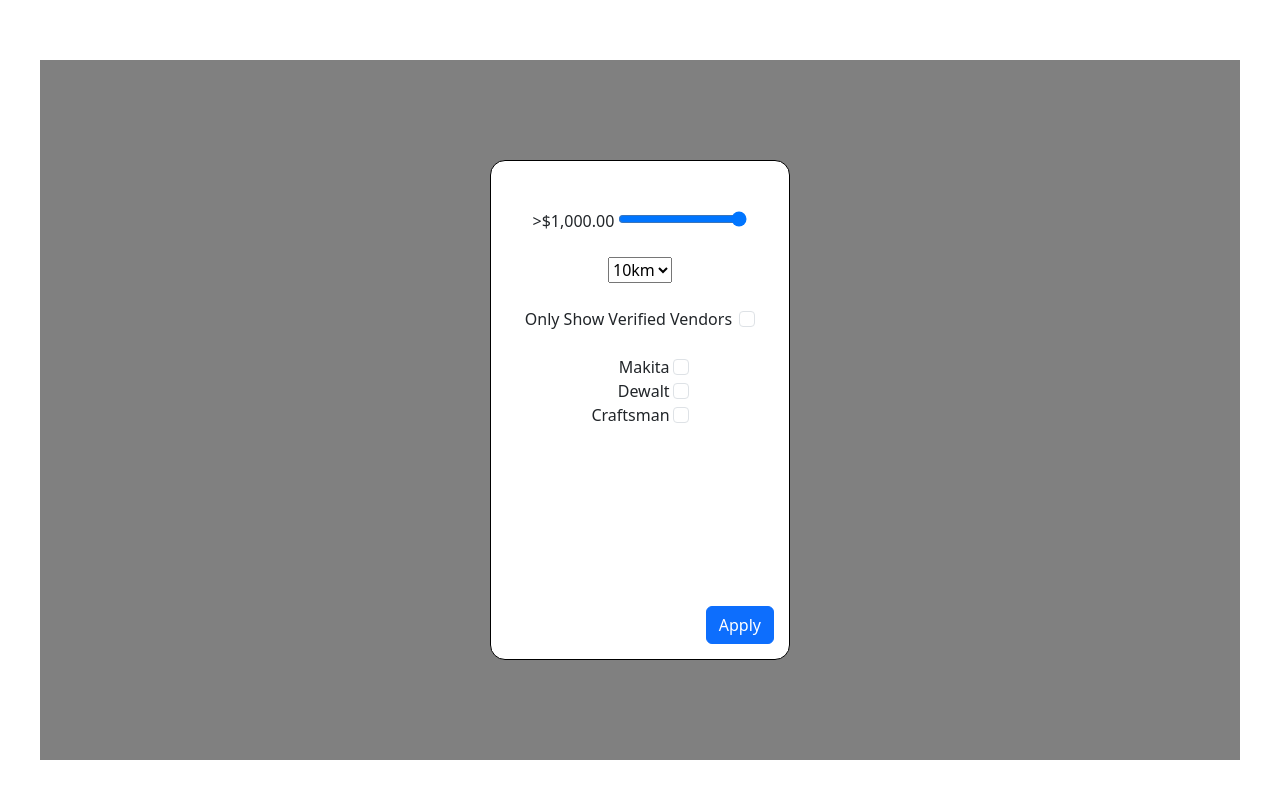
After one commit to knurlybekov/ToolFool, a Flask app: template templates/filterModal.html in a window 1280 px wide. The commit adds this page. Run offline with Flask 3, Linux system fonts and the light colour scheme; the template is opened without the code that fills it, so the values that code supplies are empty; parts of the project's set-up code (start-up, migrations or seed data) failed here and were passed over; some libraries are stand-ins or nearby versions.

Commit message:
Added comments and filterModal.html

```diff
--- /dev/null
+++ b/templates/filterModal.html
@@ -0,0 +1,97 @@
+<html>
+<!--Bootstrap and JQuery dependency-->
+<link href="https://cdn.jsdelivr.net/npm/bootstrap@5.3.2/dist/css/bootstrap.min.css" rel="stylesheet">
+<script src="https://cdn.jsdelivr.net/npm/bootstrap@5.3.2/dist/js/bootstrap.bundle.min.js"></script>
+<script src="https://ajax.googleapis.com/ajax/libs/jquery/3.7.1/jquery.min.js"></script>
+
+<style>
+    #map{
+        position:fixed;
+        width:1200px;
+        height:700px;
+        background-color: grey;
+        top:60px;
+        right:calc(50% - 600px);
+    }
+    #modal{
+        position:relative;
+        width:300px;
+        height:500px;
+        background-color: white;
+        border:1px solid black;
+        border-radius: 15px;
+        top:calc(50% - 250px);
+        text-align: center;
+    }
+    #filterForm{
+        top:50px;
+        text-align: center;
+    }
+    .form-check-label{
+        margin-right:3px;
+    }
+
+</style>
+    <div id="map"> <!--Map goes here, just included to demonstrate wigit-->
+
+        <!--Beginning of widgit-->
+        <div id="modal" class="container">
+            <br><br>
+            <form class = "form" id = "filterForm"> <!--Needs action, either to controller or AJAX-->
+
+                <!--Slider for price-->
+                <label for="price" id = "priceLabel">>$1,000.00</label>
+                <input type ="range" id="priceRange" min="1" max ="1000" value = "1000" name ="price">
+                <br><br>
+
+                <!--Selection for distance-->
+                <select name="distance">
+                    <option value="10">10km</option>
+                    <option value="15">15km</option>
+                    <option value="20">20km</option>
+                    <option value="25">25km</option>
+                </select>
+                <br><br>
+
+                <!--Verification checkbox-->
+                <label for ="verified" class = "form-check-label">Only Show Verified Vendors</label>
+                <input type ="checkbox" name = "verified" class = "form-check-input">
+                <br><br>
+
+                <!--Holder for brands, dynamically generated based on returned brands-->
+                <div style = "text-align: right; width: fit-content; display: inline-block;" id = "brands"></div>
+
+                <button type = "submit" style = "position:absolute; right:15px; bottom:15px;" class = "btn btn-primary">Apply</button>
+            </form>
+        </div>
+        <!--End of wigit-->
+    </div>
+
+    <script>
+        const brandArray = ["Makita", "Dewalt", "Craftsman"]; //Hard coded in brands, need to be updated by controller or AJAX
+        populateBrands(brandArray);
+
+        //Populates brand holder with brands
+        function populateBrands(brandArray) {
+            let brandString = "";
+            //Iterates, adding a label and checkbox for each brand
+            for (let brand in brandArray) {
+                brandString += "<label for = '" + brandArray[brand] + "' class = 'form-check-label'>" + brandArray[brand] + "</label>";
+                brandString += "<input type = 'checkbox' name = '" + brandArray[brand] + "' class = 'form-check-input'><br>";
+            }
+
+            $("#brands").html(brandString);
+        }
+
+        //Event listener for updating price slider
+        $("#priceRange").on('input change', function(){
+            var val = $(this).val();
+            let USD = new Intl.NumberFormat('en-US', {style:'currency', currency:'USD'}); //USD number format
+            $("#priceLabel").text("" + USD.format(val));
+        });
+
+        //Need to do:
+        //Filter choices based on database, not hardcoded (AJAX)
+        //Join into map
+    </script>
+</html>
```
Also changed, not shown: templates/InfoDivTest.html (+53 -22 lines).
